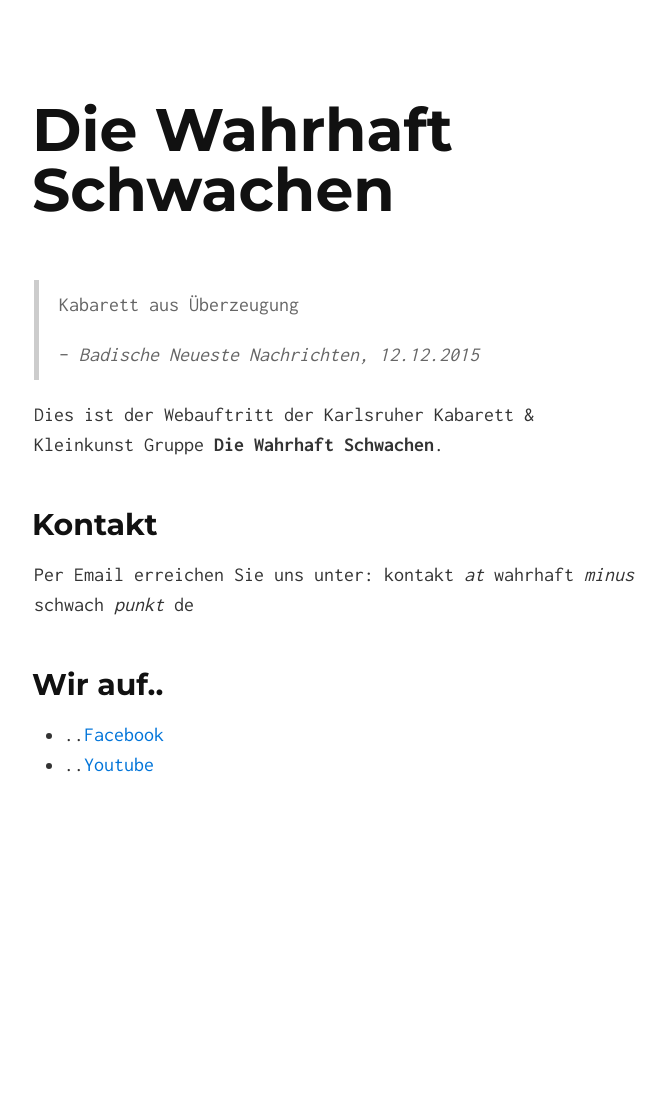
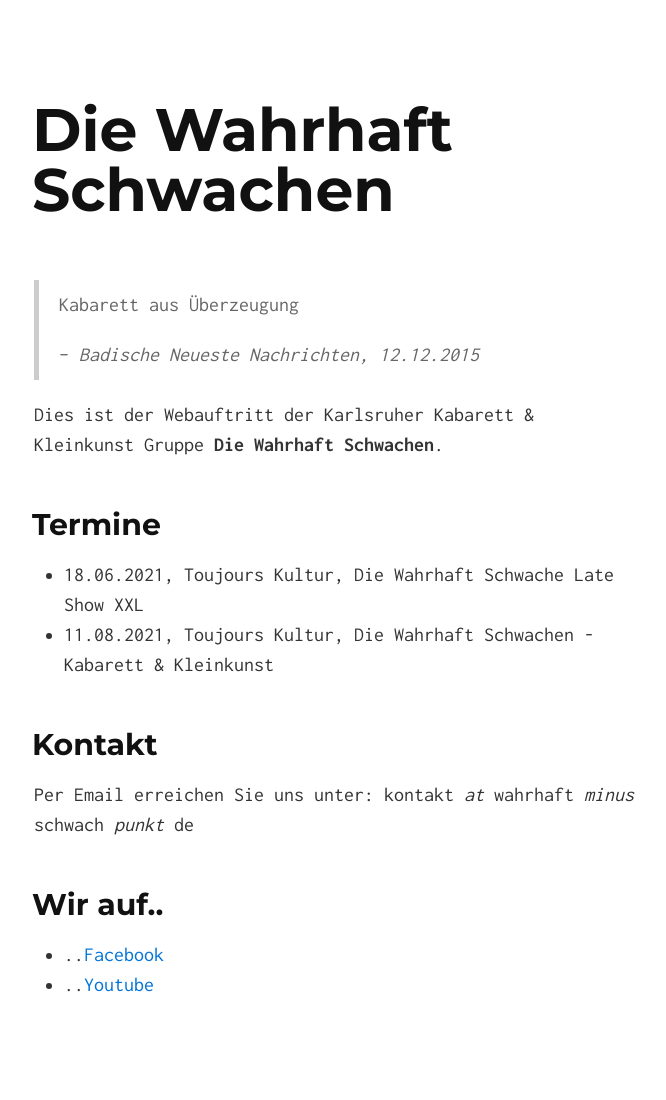
Before and after one commit to Die-Wahrhaft-Schwachen/diewahrhaftschwachen, a Jekyll site: the page built from index.md, in a window 1280 px wide. Shown: the whole page, without its empty margins (306-972 px from the left). Built offline with Jekyll 4.4.1, drawn with Linux system fonts in a browser that asks for light colours; before the commit the page ends 900 px from its top, so only the background shows below that.

Commit message:
Update index.md

```diff
--- a/index.md
+++ b/index.md
@@ -8,6 +8,11 @@ layout: default
 
 Dies ist der Webauftritt der Karlsruher Kabarett & Kleinkunst Gruppe **Die Wahrhaft Schwachen**.
 
+## Termine
+
+* 18.06.2021, Toujours Kultur, Die Wahrhaft Schwache Late Show XXL
+* 11.08.2021, Toujours Kultur, Die Wahrhaft Schwachen - Kabarett & Kleinkunst
+
 ## Kontakt
 
 Per Email erreichen Sie uns unter:
```
